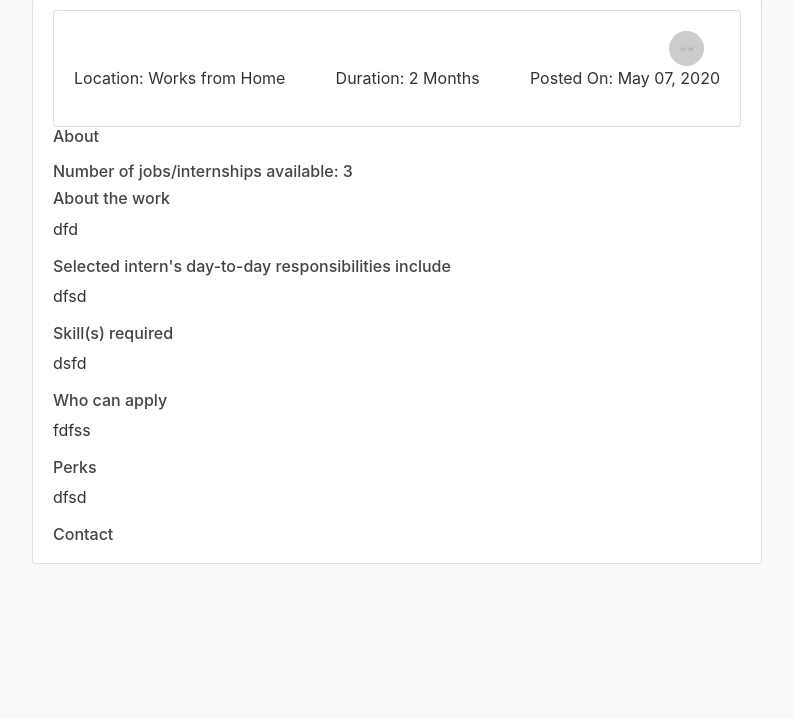
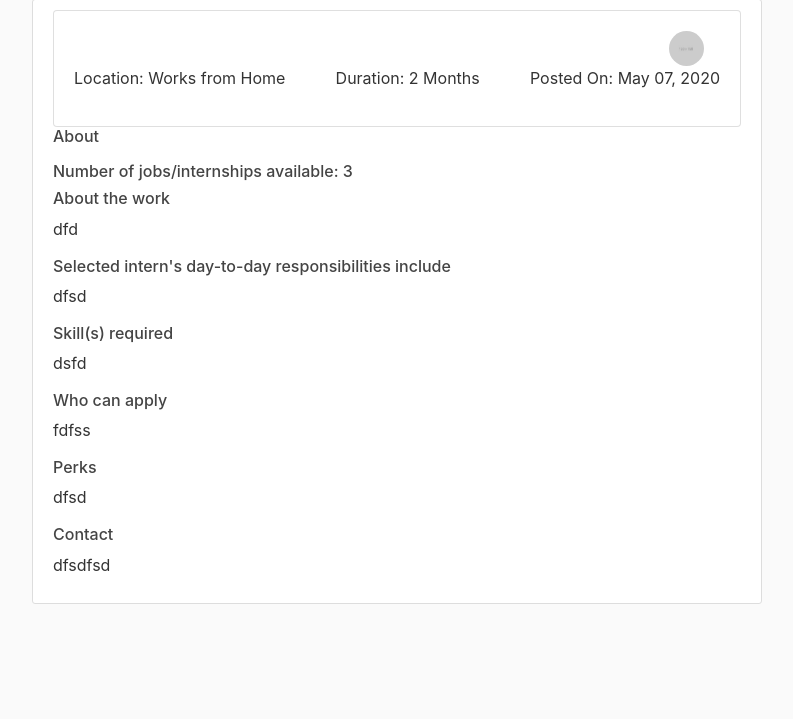
Before and after one commit to SamirAhma/Internsia, a Django app: page /post/1/ in a window 1280 px wide. Shown: the part 81-800 px from the top of the page, without its empty margins (53-846 px from the left). Run offline with Django 3.2, Linux system fonts and the light colour scheme; data comes from the database, SQL or seed files in the repository; both versions use the stored data as it was after the commit; some libraries are stand-ins or nearby versions.

Commit message:
alpha 0.4

```diff
--- a/joblist/templates/joblist/post_detail.html
+++ b/joblist/templates/joblist/post_detail.html
@@ -52,7 +52,7 @@
         <h6> Perks</h6>
         <p class="article-content">{{ object.perks }}</p>
         <h6> Contact</h6>
-        <!-- <p class="article-content">{{ user.email }}</p> -->
+        <p class="article-content">{{ object.contact }}</p>
 
     </div>
 </article>
```
Also changed, not shown: db.sqlite3.
